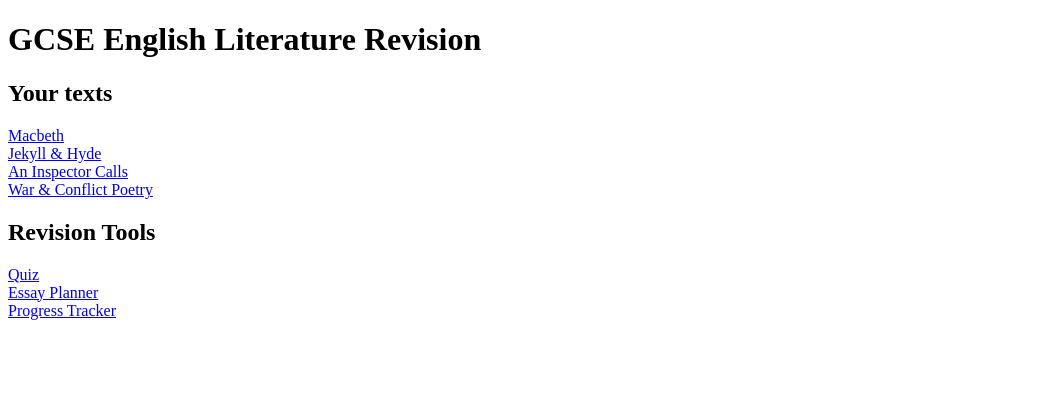
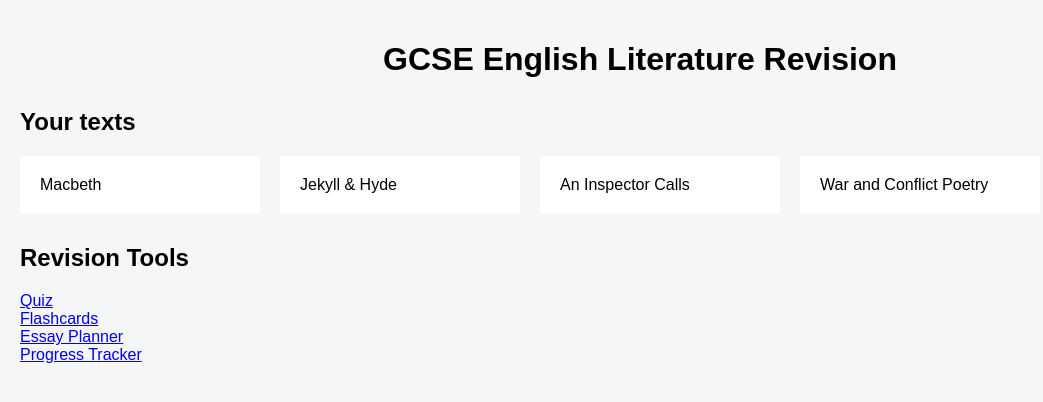
Before and after one commit to jshepherd1234/GCSE-Revision-App, a Flask app: page / in a window 1280 px wide. Shown: the top 402 px of the page, without its empty margins (0-1043 px from the left). Run offline with Flask 3, Linux system fonts and the light colour scheme.

Commit message:
Created revision dashboard card

```diff
--- /dev/null
+++ b/static/style.css
@@ -0,0 +1,70 @@
+body { /* Targets the entire page */
+
+    font-family: Arial, sans-serif; /* Sets the font and backup */
+
+    background-color: #f4f6f8; /* Background colour using hex code */
+
+    margin: 0; /* Removes automatic margin from browser */
+
+    padding: 20px; /* Adds space inside the page */
+
+}
+
+h1 { /* Targets biggest heading */
+
+    text-align: center; /* Centers the text */
+
+}
+
+h2 { /* Targets h2 headings*/
+
+    margin-top: 30px; /* Adds gap between each section */
+
+}
+
+/* Holds all of the revision cards */
+.card-container {
+
+    /* Places cards next to each other */
+    display: flex;
+
+    /* Allows cards to move to a new line on smaller screens */
+    flex-wrap: wrap;
+
+    /* Adds spaces between the cards */
+    gap: 20px;
+
+}
+
+/* Styles each revision card */
+.card{
+
+    /* Gives the card a white background */
+    background-color: white;
+
+    /* Adds space insde the card */
+    padding: 20px;
+
+    /* Makes rounded corners */
+    border-radius: 10;
+
+    /* Removes the dault hyperlink underline */
+    text-decoration: none;
+
+    /* Changes text colour */
+    color: black;
+
+    /* Makes the card bigger and easier to tap on */
+    width: 200px;
+
+    /* Makes changes happen smoothly */
+    transition: 0.2s;
+}
+
+/* Changes the card when the user hovers over it */
+.card:hover {
+
+    /* Makes the card move slightly upwards */
+    transform: translate(-5px);
+
+}
--- a/templates/home.html
+++ b/templates/home.html
@@ -1,26 +1,49 @@
 <!DOCTYPE html>
 
 <html>
+
+<!-- Info about the page-->
+<head>
+
+    <title>GCSE English Literature Revision</title>
+
+    <link rel="stylesheet" href="{{ url_for('static', filename='style.css') }}">
+
+</head>
+
+<!-- The actual page content-->
+<body>
 
 <h1>GCSE English Literature Revision</h1>
 
 <h2>Your texts</h2>
 
-<a href="/macbeth">Macbeth</a>
-<br>
+<div class="card-container">
 
-<a href="/jekyll-hyde">Jekyll & Hyde</a>
-<br>
+    <a href="/macbeth" class="card">
+        Macbeth
+    </a>
 
-<a href="/an-inspector-calls">An Inspector Calls</a>
-<br>
+    <a href="/jekyll-hyde" class="card">
+        Jekyll & Hyde
+    </a>
 
-<a href="/war-conflict-poetry">War & Conflict Poetry</a>
-<br>
+    <a href="/an-inspector-calls" class="card">
+        An Inspector Calls
+    </a>
+
+    <a href="/war-conflict-poetry" class="card">
+        War and Conflict Poetry
+    </a>
+
+</div>
 
 <h2>Revision Tools</h2>
 
 <a href="/quiz">Quiz</a>
+<br>
+
+<a href="/flashcards">Flashcards</a>
 <br>
 
 <a href="/planner">Essay Planner</a>
@@ -28,4 +51,6 @@
 
 <a href="/progress">Progress Tracker</a>
 
+</body>
+
 </html>
```
